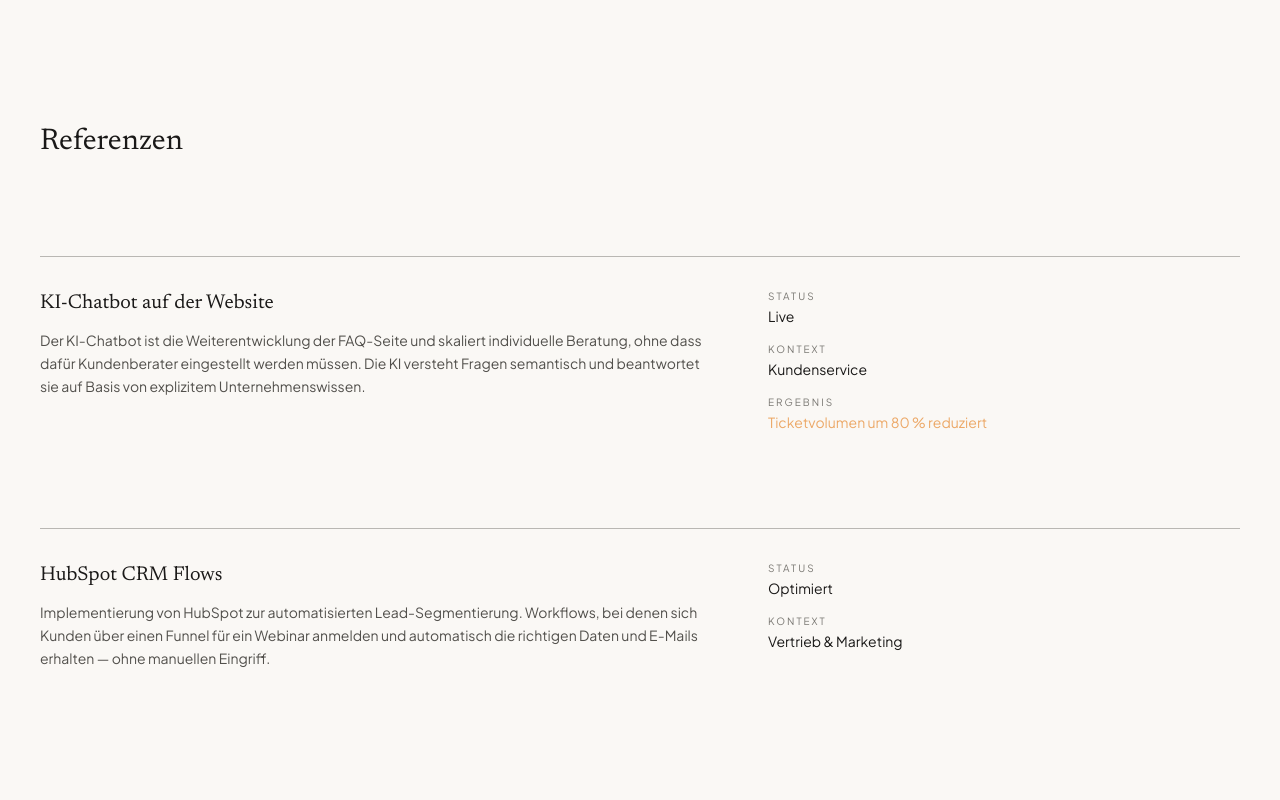
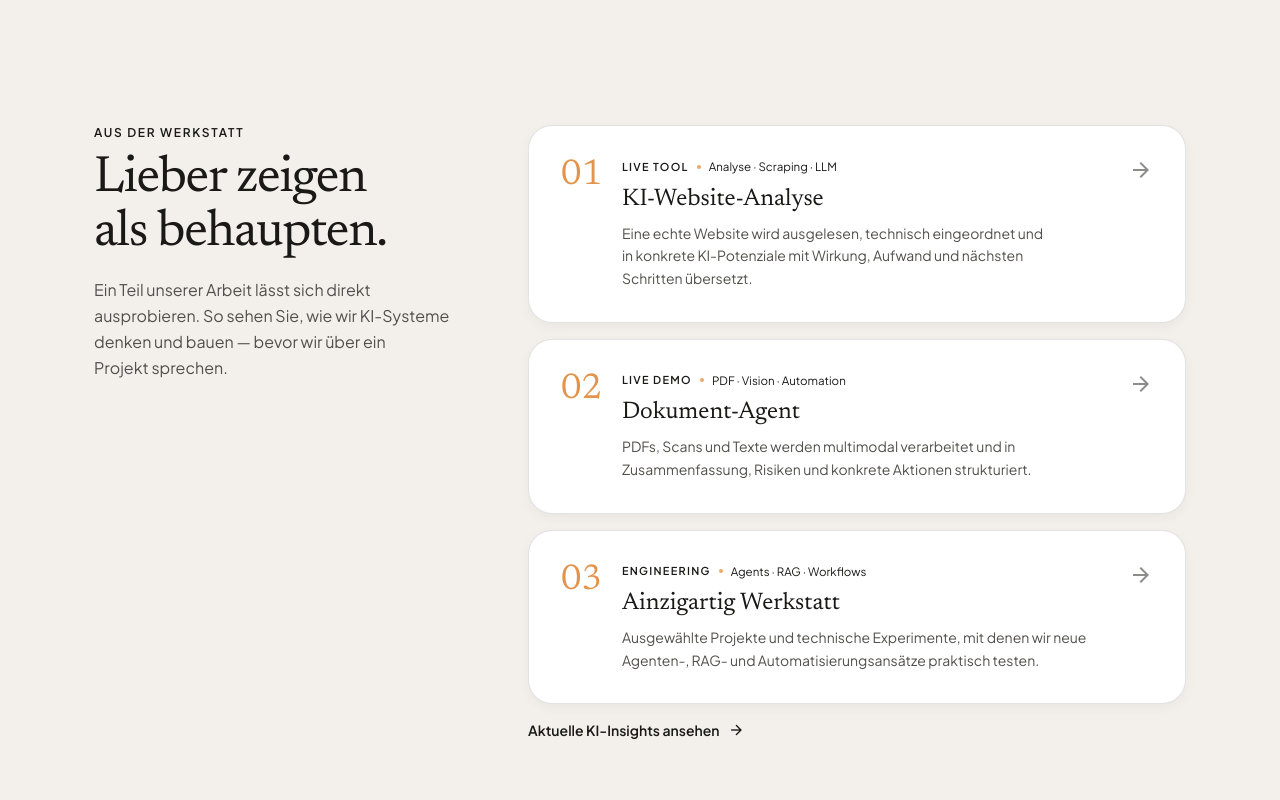
Before and after one commit to igoingtodevx/Ainzigartig-Draft, a React (Vite) app: page / in a window 1280 px wide. Shown: the part 4280-5080 px from the top of the page. Built offline with nearby package versions, Linux system fonts and the light colour scheme; no server answers.

Commit message:
content: replace unsupported references with live workshop proof

```diff
--- a/components/CaseStudies.tsx
+++ b/components/CaseStudies.tsx
@@ -1,80 +1,67 @@
 import React from 'react';
+import { Link } from 'react-router-dom';
 
-interface CaseStudy {
-  title: string;
-  description: string;
-  status: string;
-  context: string;
-  result?: string;
-}
-
-const studies: CaseStudy[] = [
+const work = [
   {
-    title: 'KI-Chatbot auf der Website',
-    description:
-      'Der KI-Chatbot ist die Weiterentwicklung der FAQ-Seite und skaliert individuelle Beratung, ohne dass dafür Kundenberater eingestellt werden müssen. Die KI versteht Fragen semantisch und beantwortet sie auf Basis von explizitem Unternehmenswissen.',
-    status: 'Live',
-    context: 'Kundenservice',
-    result: 'Ticketvolumen um 80 % reduziert',
+    label: 'Live Tool',
+    title: 'KI-Website-Analyse',
+    description: 'Eine echte Website wird ausgelesen, technisch eingeordnet und in konkrete KI-Potenziale mit Wirkung, Aufwand und nächsten Schritten übersetzt.',
+    to: '/ki-analyse',
+    meta: 'Analyse · Scraping · LLM',
   },
   {
-    title: 'HubSpot CRM Flows',
-    description:
-      'Implementierung von HubSpot zur automatisierten Lead-Segmentierung. Workflows, bei denen sich Kunden über einen Funnel für ein Webinar anmelden und automatisch die richtigen Daten und E-Mails erhalten — ohne manuellen Eingriff.',
-    status: 'Optimiert',
-    context: 'Vertrieb & Marketing',
+    label: 'Live Demo',
+    title: 'Dokument-Agent',
+    description: 'PDFs, Scans und Texte werden multimodal verarbeitet und in Zusammenfassung, Risiken und konkrete Aktionen strukturiert.',
+    to: '/live-demo',
+    meta: 'PDF · Vision · Automation',
+  },
+  {
+    label: 'Engineering',
+    title: 'Ainzigartig Werkstatt',
+    description: 'Ausgewählte Projekte und technische Experimente, mit denen wir neue Agenten-, RAG- und Automatisierungsansätze praktisch testen.',
+    to: '/projekte',
+    meta: 'Agents · RAG · Workflows',
   },
 ];
 
-export const CaseStudies: React.FC = () => {
-  return (
-    <section className="py-16u px-6 md:px-8">
-      <div className="max-w-[1200px] mx-auto">
-        <h2 className="font-editorial text-2xl md:text-3xl text-ink mb-12u">
-          Referenzen
+export const CaseStudies: React.FC = () => (
+  <section className="py-24 md:py-32 bg-[#F3EFEA] border-y border-ink/10">
+    <div className="max-w-[1140px] mx-auto px-6">
+      <div className="grid lg:grid-cols-[.72fr_1.28fr] gap-10 lg:gap-16 items-start">
+        <div className="lg:sticky lg:top-28">
+          <p className="text-xs uppercase tracking-[0.14em] font-semibold text-light mb-3">Aus der Werkstatt</p>
+          <h2 className="font-editorial text-[clamp(2.3rem,4vw,3.35rem)] leading-[1.05] tracking-[-0.025em] text-ink font-normal">
+            Lieber zeigen als behaupten.
           </h2>
-
-        <div className="space-y-12u">
-          {studies.map((study) => (
-            <div
-              key={study.title}
-              className="grid grid-cols-1 md:grid-cols-12 gap-6 md:gap-12 border-t border-faint/50 pt-8"
-            >
-              <div className="md:col-span-7">
-                <h3 className="font-editorial text-xl text-ink mb-3">
-                  {study.title}
-                </h3>
-                <p className="text-sm text-muted font-body leading-relaxed">
-                  {study.description}
+          <p className="text-base text-muted leading-relaxed mt-4 max-w-md">
+            Ein Teil unserer Arbeit lässt sich direkt ausprobieren. So sehen Sie, wie wir KI-Systeme denken und bauen — bevor wir über ein Projekt sprechen.
           </p>
         </div>
 
-              <div className="md:col-span-5 space-y-4">
+        <div className="space-y-4">
+          {work.map((item, index) => (
+            <Link key={item.title} to={item.to} className="brand-card group bg-surface p-6 md:p-8 grid sm:grid-cols-[auto_1fr_auto] gap-5 items-start">
+              <span className="font-editorial text-4xl text-accent-mid leading-none tabular">0{index + 1}</span>
               <div>
-                  <p className="text-[10px] text-faint font-body uppercase tracking-[0.2em] mb-0.5">
-                    Status
-                  </p>
-                  <p className="text-sm text-ink font-body">{study.status}</p>
+                <div className="flex flex-wrap gap-2 items-center mb-2">
+                  <span className="text-[0.68rem] uppercase tracking-[0.12em] font-semibold text-light">{item.label}</span>
+                  <span className="w-1 h-1 rounded-full bg-accent" aria-hidden="true" />
+                  <span className="text-[0.72rem] text-light">{item.meta}</span>
                 </div>
-                <div>
-                  <p className="text-[10px] text-faint font-body uppercase tracking-[0.2em] mb-0.5">
-                    Kontext
-                  </p>
-                  <p className="text-sm text-ink font-body">{study.context}</p>
+                <h3 className="font-editorial text-2xl text-ink leading-tight">{item.title}</h3>
+                <p className="text-sm text-muted leading-relaxed mt-2 max-w-xl">{item.description}</p>
               </div>
-                {study.result && (
-                  <div>
-                    <p className="text-[10px] text-faint font-body uppercase tracking-[0.2em] mb-0.5">
-                      Ergebnis
-                    </p>
-                    <p className="text-sm text-accent font-body">{study.result}</p>
+              <span className="material-symbols-outlined text-ink/50 group-hover:text-ink group-hover:translate-x-1 transition-all duration-300" aria-hidden="true">arrow_forward</span>
+            </Link>
+          ))}
+
+          <Link to="/insights" className="inline-flex items-center gap-2 mt-3 text-sm font-semibold text-ink hover:text-accent-hover transition-colors">
+            Aktuelle KI-Insights ansehen
+            <span className="material-symbols-outlined text-[18px]" aria-hidden="true">arrow_forward</span>
+          </Link>
         </div>
-                )}
-              </div>
-            </div>
-          ))}
       </div>
     </div>
   </section>
 );
-};
```
Lines whose indentation alone changed are shown as unchanged.
